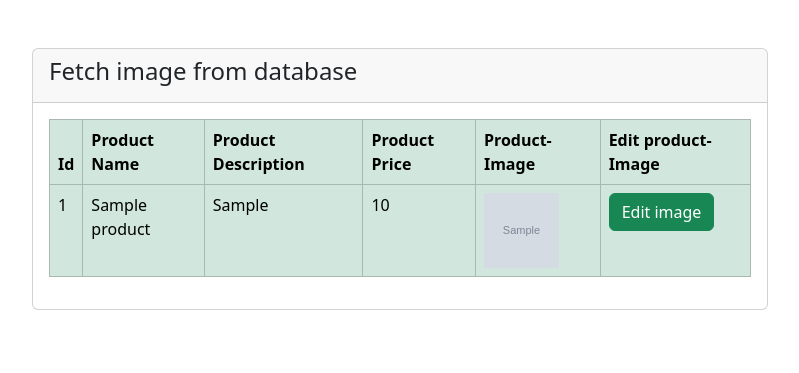
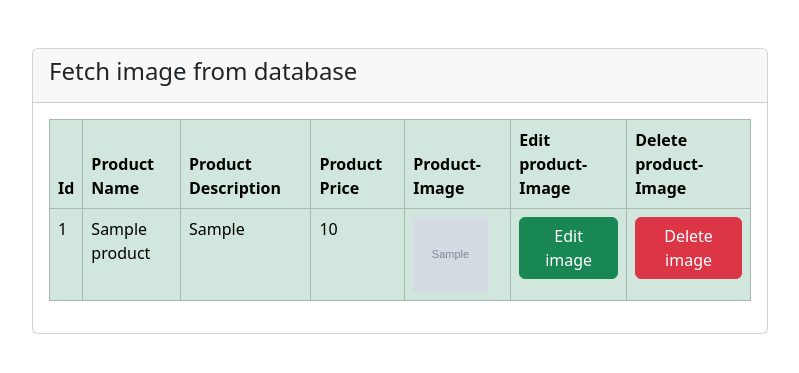
Before and after one commit to AitazazAhmad/Falcon_backend, a PHP site: page /falcon_backend/home.php in a window 1280 px wide. Shown: the top 373 px of the page, without its empty margins (240-1039 px from the left). Run offline with PHP 8.4, Linux system fonts and the light colour scheme; tables that the repository leaves empty or names only in its code hold one stand-in row (values such as "Sample post"); grey boxes marked "Sample" are stand-in pictures.

Commit message:
add the delete button

```diff
--- a/admin-pannel-code/admin code/admin.php
+++ b/admin-pannel-code/admin code/admin.php
@@ -47,6 +47,12 @@
             font-size: 16px;
             transition: all 0.3s ease;
         }
+         .container {
+        width: 90%;
+        margin: auto;
+        text-align: center;
+        padding: 20px;
+    }
 
         #loginForm input:focus {
             border-color: #007bff;
--- a/check_out/store_checkout.php
+++ b/check_out/store_checkout.php
@@ -8,7 +8,7 @@ if(isset($_POST['store_checkout']))
     $addr = $_POST['address'];
     $state = $_POST['state'];
     $zonecode = $_POST['zonecode'];
-    // $cart = $_POST['cart'];
+    $cart = $_POST['orderData'];
      $payment = $_POST['payment_method'];
 
     if($name == "" || empty($name))
@@ -17,7 +17,7 @@ if(isset($_POST['store_checkout']))
     }
     else
     {
-        $query = "insert into `check_out` (`name` , `email` , `phone` , `address` , `state` , `zone_code` , `payment` ) values ('$name' , '$email' , '$phone' , '$addr' , '$state' , '$zonecode' , '$payment' )";
+        $query = "insert into `check_out` (`name` , `email` , `phone` , `address` , `state` , `zone_code` , `items` ,   `payment` ) values ('$name' , '$email' , '$phone' , '$addr' , '$state' , '$zonecode' , '$cart' , '$payment' )";
         $result = mysqli_query($connection,$query);
         if(!$result)
         {
--- a/products/home.php
+++ b/products/home.php
@@ -32,6 +32,7 @@ include('header.php'); ?>
                                 <th scope="col">Product Price</th>
                                 <th scope="col">Product-Image</th>
                                 <th scope="col">Edit product-Image</th>
+                                <th scope="col">Delete product-Image</th>
                             </tr>
                         </thead>
                         <tbody>
@@ -57,6 +58,13 @@ include('header.php'); ?>
                                         <td>
                                             <a href="edit.php?id=<?php echo $row['id']; ?>" class="btn btn-success">Edit image</a>
                                         </td>
+                                        <td>
+                                            <form action="code.php" method="post">
+                                                <input type="hidden" name="id" value="<?php echo $row['id']; ?>">
+                                                <input type="hidden" name="image" value="<?php echo $row['image']; ?>">
+                                            <button type="submit" class="btn btn-danger" name="delete_image">Delete image</button>
+                                            </form>
+                                        </td>
 
                                     </tr>
 
```
Also changed, not shown: products/code.php (+20 -1 lines), admin-pannel-code/admin code/images/header-teamwork.svg (added), products/uploads/Screenshot from 2025-02-05 22-37-15.png (deleted), products/uploads/Screenshot from 2025-04-17 11-27-12.png (deleted).
